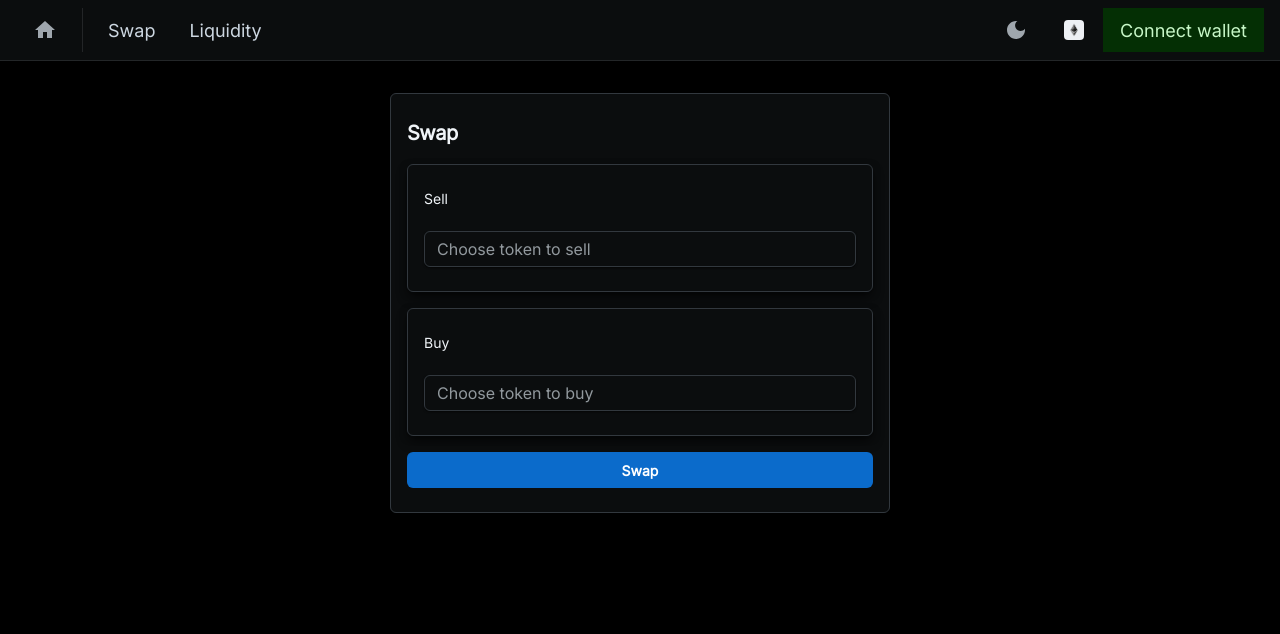
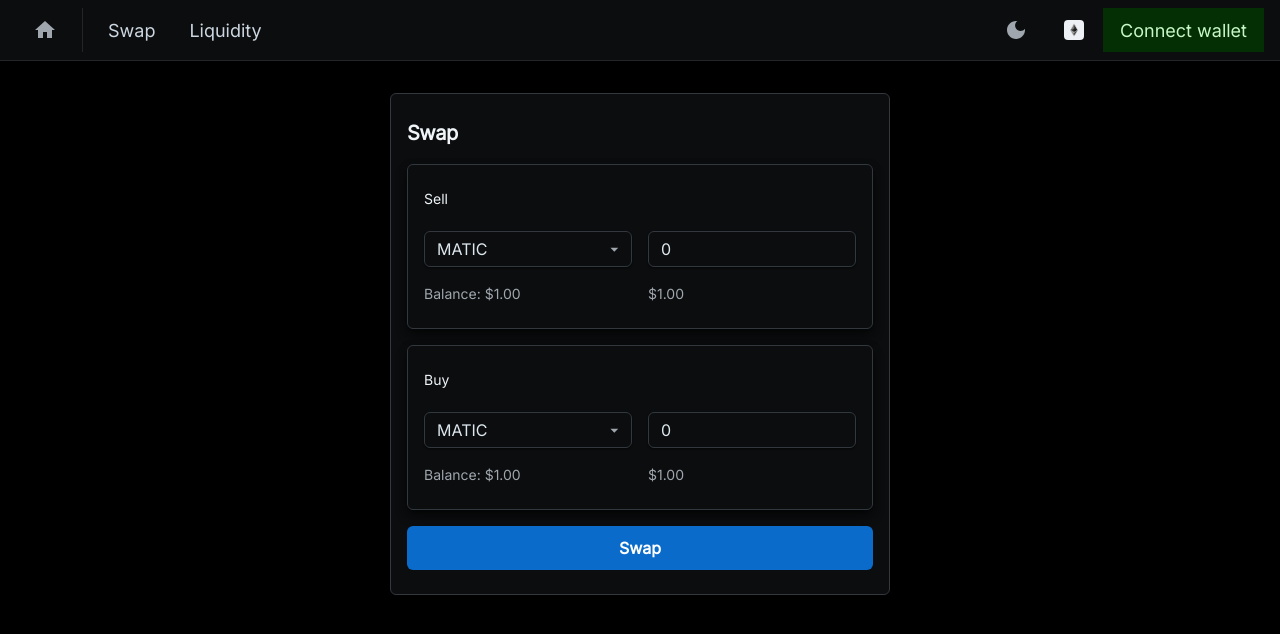
Before and after one commit to crypto-coins-exchange/crypto-coins-exchange, a React (Create React App) app in the folder src/: page / in a window 1280 px wide. Shown: the top 634 px of the page. Built offline with nearby package versions, Linux system fonts and the light colour scheme.

Commit message:
Swap design

```diff
--- a/src/src/components/swap/Swap.tsx
+++ b/src/src/components/swap/Swap.tsx
@@ -1,12 +1,13 @@
 import React from "react"
-import logo from "./logo.svg"
 import {
   Button,
   Sheet,
   Typography,
   FormControl,
   FormLabel,
-  Input
+  Input,
+  Autocomplete,
+  Grid
 } from "@mui/joy"
 
 export const Swap = () => {
@@ -42,11 +43,27 @@ export const Swap = () => {
           variant="outlined"
         >
           <FormLabel>Sell</FormLabel>
+          <Grid container spacing={2} sx={{ flexGrow: 1 }}>
+            <Grid xs={6}>
+              <Autocomplete
+                defaultValue={"MATIC"}
+                options={["MATIC", "ETH", "USDT"]}
+              />
+            </Grid>
+            <Grid xs={6}>
               <Input
                 name="token-sell"
                 type="text"
-            placeholder="Choose token to sell"
+                defaultValue={0}
               />
+            </Grid>
+            <Grid xs={6}>
+              <Typography level="body-sm">Balance: $1.00</Typography>
+            </Grid>
+            <Grid xs={6}>
+              <Typography level="body-sm">$1.00</Typography>
+            </Grid>
+          </Grid>
         </Sheet>
       </FormControl>
       <FormControl>
@@ -63,14 +80,30 @@ export const Swap = () => {
           variant="outlined"
         >
           <FormLabel>Buy</FormLabel>
+          <Grid container spacing={2} sx={{ flexGrow: 1 }}>
+            <Grid xs={6}>
+              <Autocomplete
+                defaultValue={"MATIC"}
+                options={["MATIC", "ETH", "USDT"]}
+              />
+            </Grid>
+            <Grid xs={6}>
               <Input
                 name="token-buy"
                 type="text"
-            placeholder="Choose token to buy"
+                defaultValue={0}
               />
+            </Grid>
+            <Grid xs={6}>
+              <Typography level="body-sm">Balance: $1.00</Typography>
+            </Grid>
+            <Grid xs={6}>
+              <Typography level="body-sm">$1.00</Typography>
+            </Grid>
+          </Grid>
         </Sheet>
       </FormControl>
-      <Button>Swap</Button>
+      <Button size="lg">Swap</Button>
     </Sheet>
   )
 }
```
Lines whose indentation alone changed are shown as unchanged.
